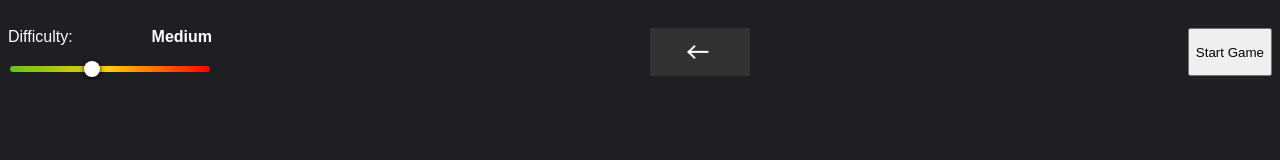
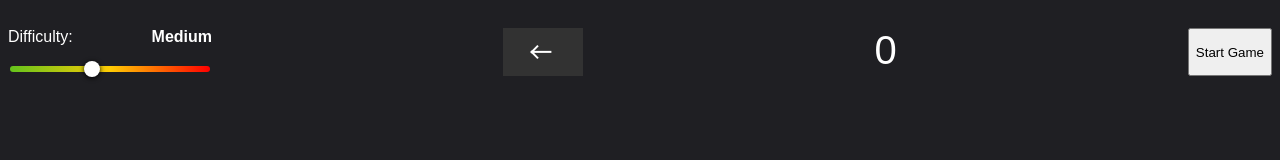
Before and after one commit to kevinloeffler/TS-Snake, a website with bundled scripts: page index.html in a window 1280 px wide. Built offline with nearby package versions, Linux system fonts and the light colour scheme.

Commit message:
Built score counter

```diff
--- a/index.html
+++ b/index.html
@@ -25,6 +25,7 @@
     <div class="arrow-wrapper">
         <div id="arrow" class="arrow-left"><div></div></div>
     </div>
+    <div id="counter">0</div>
     <button id="start-game-btn">Start Game</button>
 </section>
 
--- a/scripts/snake.ts
+++ b/scripts/snake.ts
@@ -1,6 +1,7 @@
 import {BOARDSIZE, Dir, reduceSpeed} from './types.js'
 import {Point} from './point.js';
 import {foodPosition, updateFood} from './food.js';
+import {renderCounter} from './view.js'
 
 class SnakeBody {
     direction: Dir
@@ -115,6 +116,7 @@ class Snake {
         currentNode.append()
         updateFood(currentlyOccupiedPoints)
         reduceSpeed()
+        renderCounter(this.length)
     }
 }
 
--- a/styles.css
+++ b/styles.css
@@ -79,7 +79,7 @@ body {
     display: flex;
     justify-content: center;
     align-items: center;
-    width: 100px;
+    width: 80px;
     background-color: #323232;
 }
 
@@ -111,3 +111,7 @@ body {
 .arrow-down {
     transform: rotateZ(135deg) translate(4px, -4px);
 }
+
+#counter {
+    font-size: 40px;
+}
```
Also changed, not shown: scripts/view.ts (+6 -1 lines).
